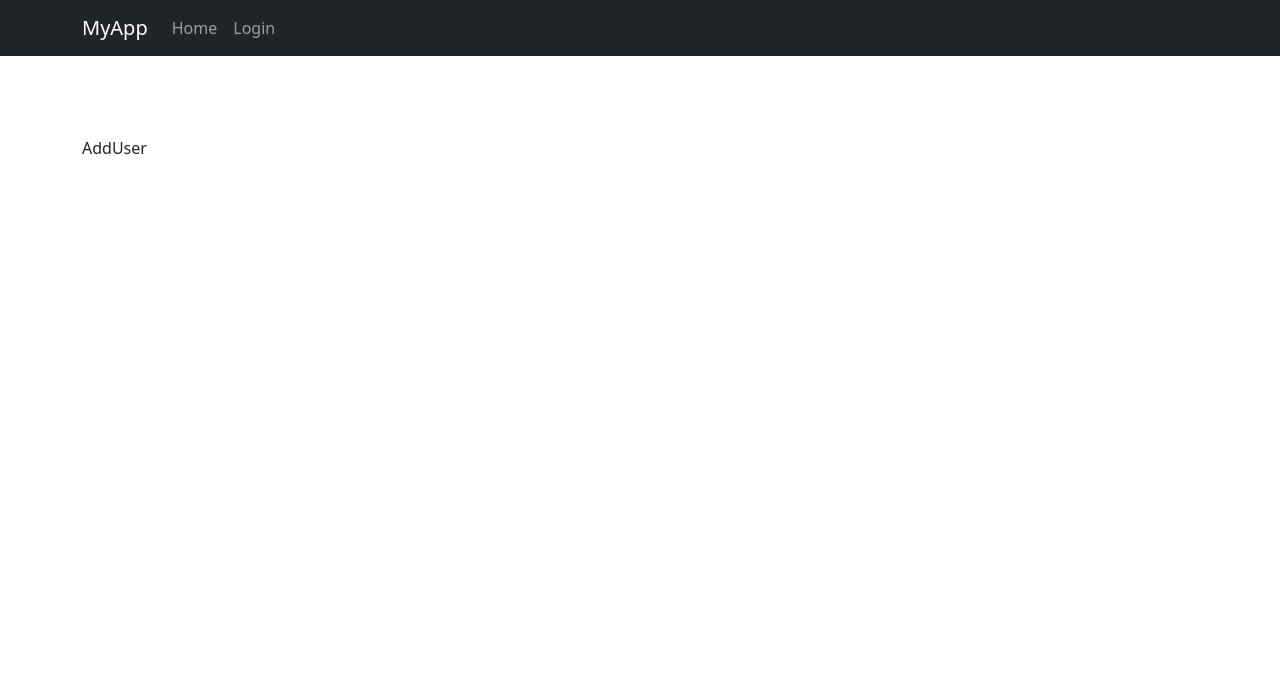
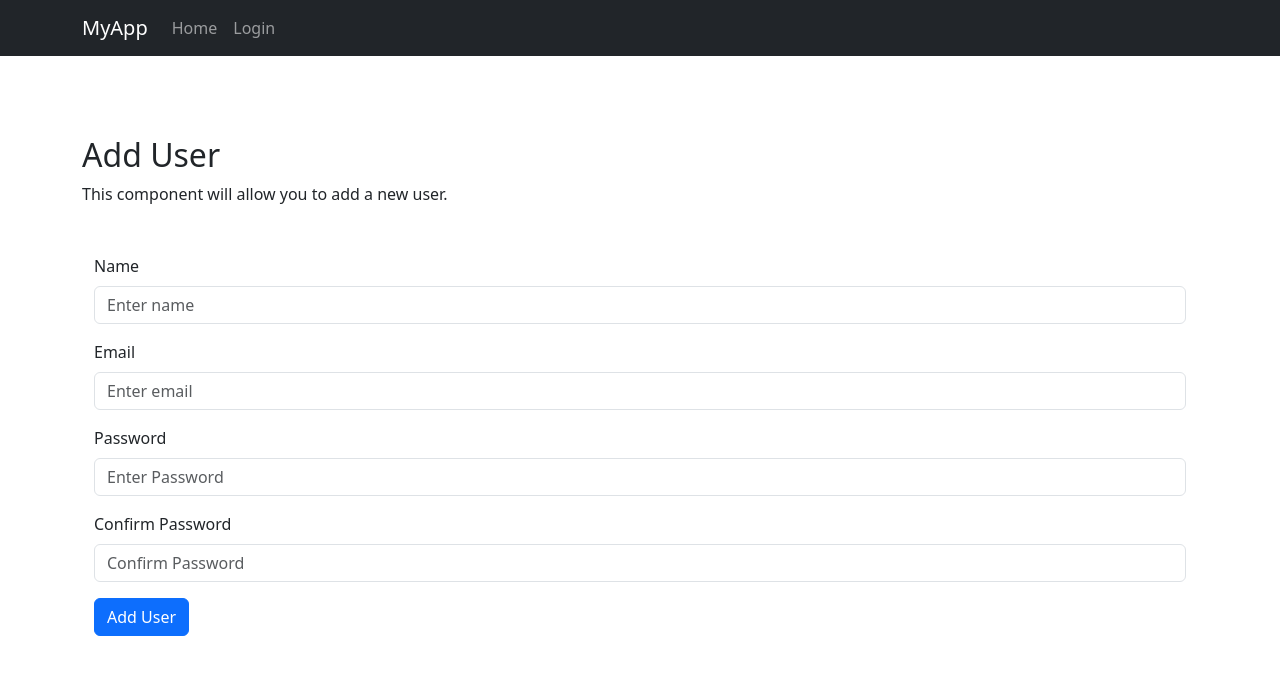
Before and after one commit to doctorit04/fullstack-course, a React (Vite) app in the folder my-first-app/: page /adduser in a window 1280 px wide. Shown: the top 674 px of the page. Built offline with nearby package versions, Linux system fonts and the light colour scheme.

Commit message:
add user form

```diff
--- /dev/null
+++ b/my-first-app/src/components/AddUserForm.jsx
@@ -0,0 +1,27 @@
+import React from 'react'
+
+export default function AddUserForm() {
+  return (
+    <div className='container mt-5'>
+        <form>
+            <div className="mb-3">
+            <label htmlFor="name" className="form-label">Name</label>
+            <input type="text" className="form-control" id="name" placeholder="Enter name" />
+            </div>
+            <div className="mb-3">
+            <label htmlFor="email" className="form-label">Email</label>
+            <input type="email" className="form-control" id="email" placeholder="Enter email" />
+            </div>
+             <div className="mb-3">
+            <label htmlFor="password" className="form-label">Password</label>
+            <input type="password" className="form-control" id="Password" placeholder="Enter Password" />
+            </div>
+             <div className="mb-3">
+            <label htmlFor="confirm_password" className="form-label">Confirm Password</label>
+            <input type="password" className="form-control" id="confirm_password" placeholder="Confirm Password" />
+            </div>
+            <button type="submit" className="btn btn-primary">Add User</button>
+        </form>
+    </div>
+  )
+}
--- a/my-first-app/src/pages/AddUser.jsx
+++ b/my-first-app/src/pages/AddUser.jsx
@@ -1,7 +1,14 @@
 import React from 'react'
+import AddUserForm from '../components/AddUserForm';
 
 export default function AddUser() {
   return (
-    <div>AddUser</div>
+    <div>
+      <h2>Add User</h2>
+
+      <p>This component will allow you to add a new user.</p>
+      {/* Placeholder for AddUserForm component */}
+      <AddUserForm />
+    </div>
   )
 }
```
